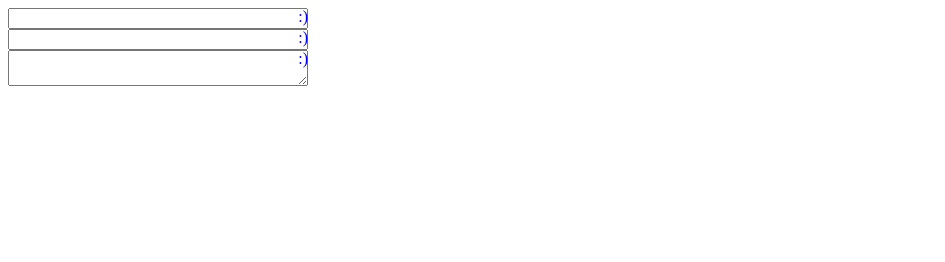
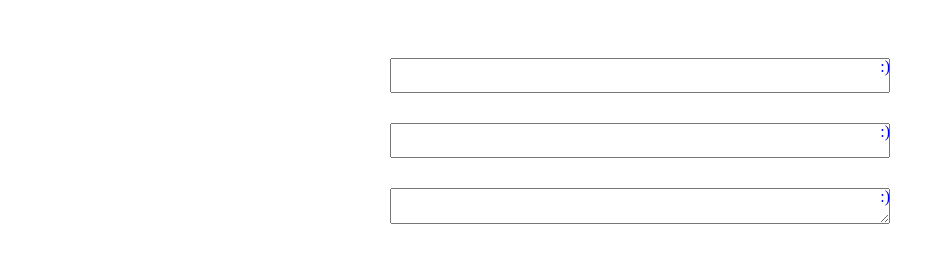
Before and after one commit to glauberramos/vanilla-emoji-picker, a plain HTML site: page index.html in a window 1280 px wide. Shown: the whole page, without its empty margins (0-945 px from the left). Drawn offline with Linux system fonts and the light colour scheme.

Commit message:
Remove hardcoded width

```diff
--- a/index.html
+++ b/index.html
@@ -1,10 +1,25 @@
 <html>
   <head></head>
   <body>
-    <input data-emoji="true" type="text">
-    <input data-emoji="true" type="text">
-    <textarea data-emoji="true"></textarea>
+    <div class="container">
+      <input data-emoji="true" type="text">
+      <input data-emoji="true" type="text">
+      <textarea data-emoji="true"></textarea>
+    </div>
   </body>
+  <style>
+    .container {
+      padding-top: 50px;
+      width: 500px;
+      margin: 0 auto;
+    }
+
+    input {
+      height: 35px;
+      font-size: 18px;
+      margin-bottom: 30px;
+    }
+  </style>
   <script src="script.js"></script>
   <script>
     (() => {
--- a/script.js
+++ b/script.js
@@ -7,8 +7,7 @@ const generateElements = (emojiInput) => {
   emojiInput.style = `width: 100%`
 
   const emojiContainer = document.createElement('div')
-  emojiContainer.style = `position: relative;
-    width: 300px;`
+  emojiContainer.style = `position: relative;`
 
   const parent = emojiInput.parentNode;
   parent.replaceChild(emojiContainer, emojiInput)
```
